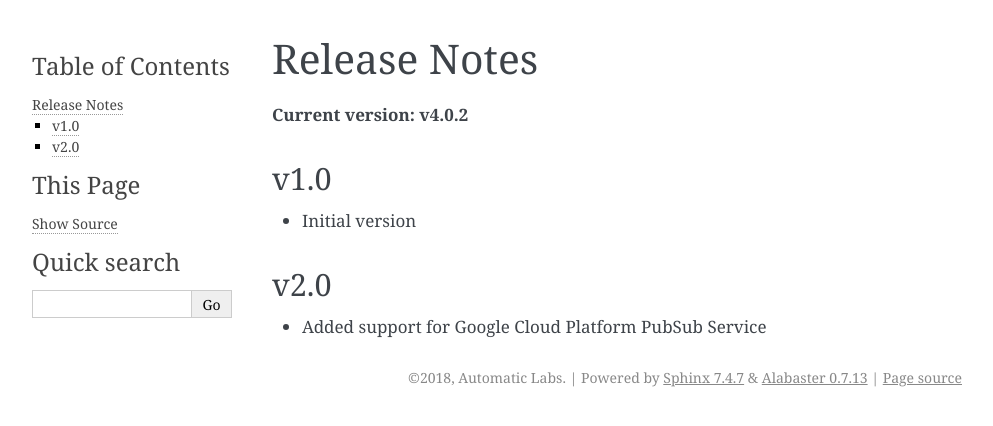
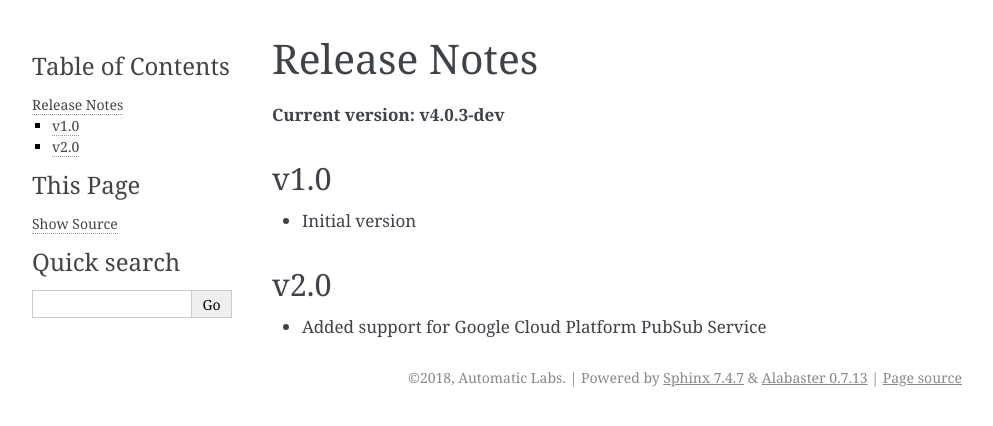
Before and after one commit to cloudchacho/hedwig-python, a Sphinx documentation site: the page built from docs/releases.rst, in a window 1280 px wide. Shown: the top 426 px of the page, without its empty margins (148-1141 px from the left). Built offline with Sphinx 7.4.7, drawn with Linux system fonts in a browser that asks for light colours.

Commit message:
Bump version: 4.0.2 → 4.0.3-dev

```diff
--- a/docs/conf.py
+++ b/docs/conf.py
@@ -32,7 +32,7 @@ author = 'Automatic Labs'
 # The short X.Y version
 version = '1.0'
 # The full version, including alpha/beta/rc tags
-release = '4.0.2'
+release = '4.0.3-dev'
 
 
 # -- General configuration ---------------------------------------------------
--- a/docs/releases.rst
+++ b/docs/releases.rst
@@ -1,7 +1,7 @@
 Release Notes
 =============
 
-**Current version: v4.0.2**
+**Current version: v4.0.3-dev**
 
 v1.0
 ~~~~
--- a/hedwig/__init__.py
+++ b/hedwig/__init__.py
@@ -7,4 +7,4 @@ hedwig
 
 
 # semantic versioning (http://semver.org/)
-VERSION = '4.0.2'
+VERSION = '4.0.3-dev'
```
Also changed, not shown: .bumpversion.cfg.
